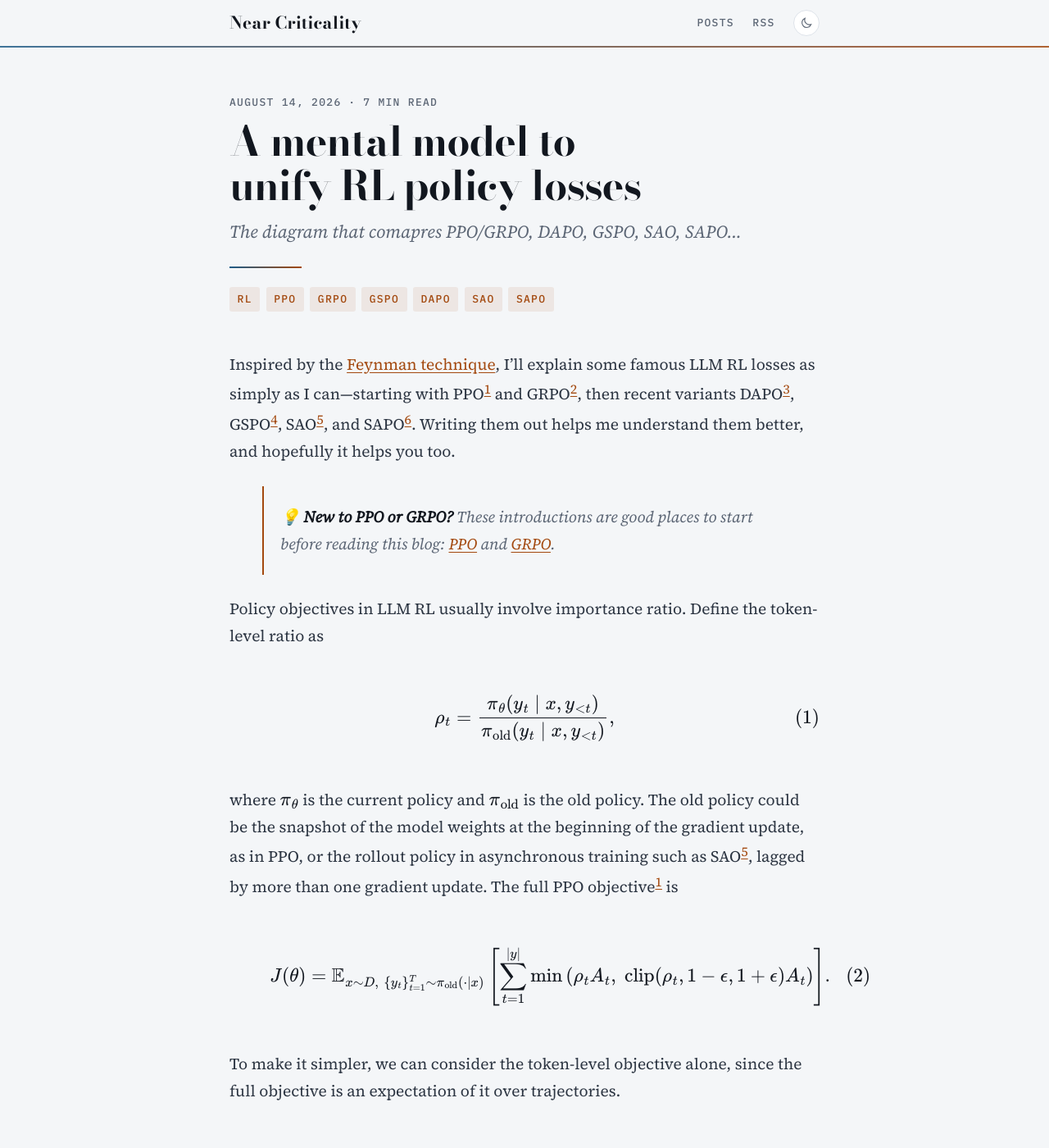
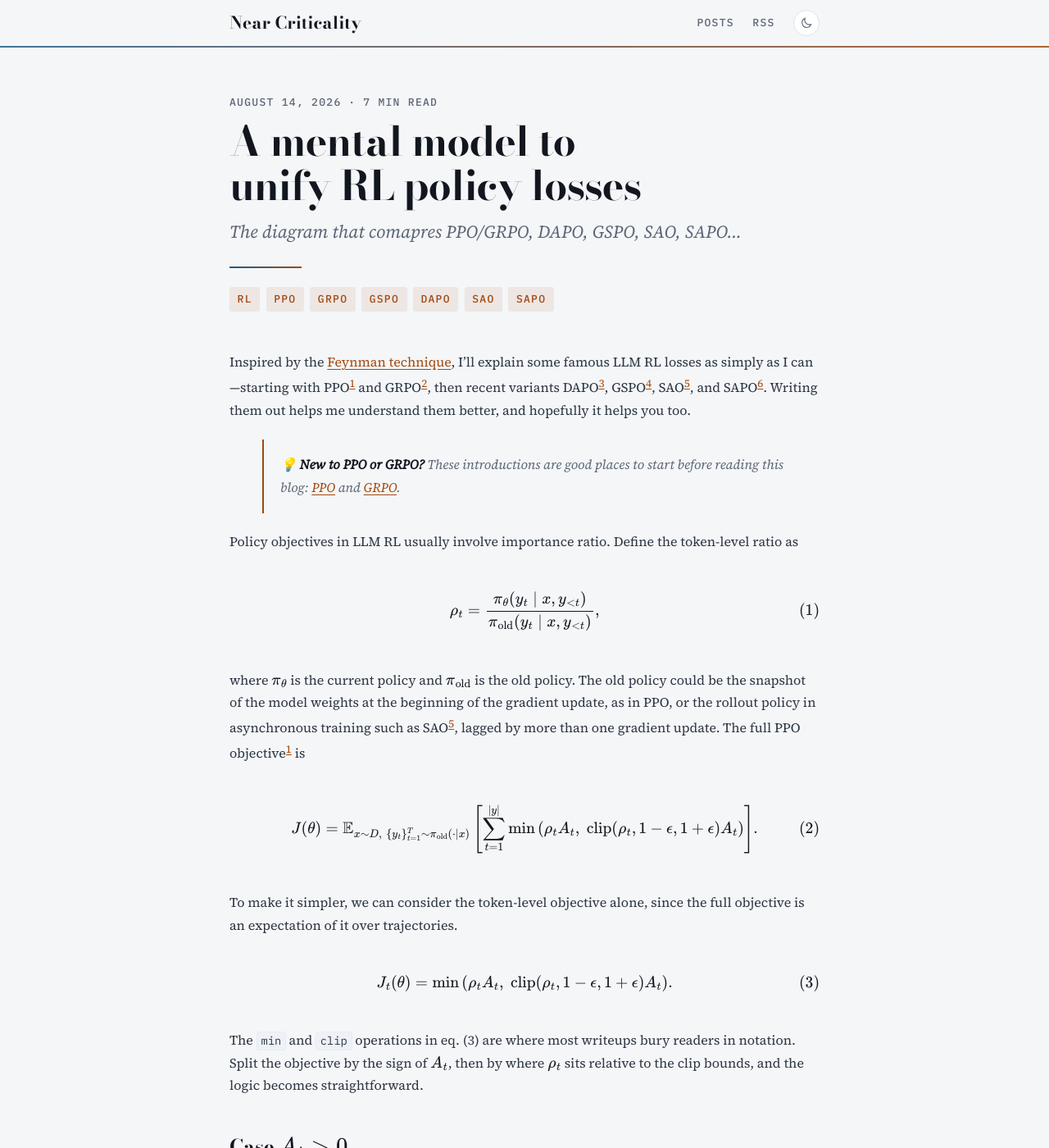
Before and after one commit to Wang-Zhongwei/blog, a Jekyll site: the page built from _posts/2026-08-14-mental-model-policy-optimizations.md, in a window 1280 px wide and 1400 px high. Shown: the whole window at 82% size. Built offline with Jekyll 4.4.1, drawn with Linux system fonts in a browser that asks for light colours.

Commit message:
Fix math and table overflow on narrow screens
Tagged equations never scrolled: MathJax puts an inline min-width on
\tag/\label containers to reserve room for the number, and min-width
outranks max-width, so the box stretched past the column instead of
clipping. Floor it back to 0.

Wide tables squeezed their prose columns to a sliver because the
unwrappable math cells claim their full min-content width, leaving
rows absurdly tall. Give text-only cells a floor and let the table
scroll instead; the :has() guard leaves math-only tables untouched.

Also drop the body font size to the 16px browser default.

Co-Authored-By: Claude Opus 5 (1M context) <noreply@anthropic.com>

```diff
--- a/assets/css/main.css
+++ b/assets/css/main.css
@@ -98,7 +98,7 @@ body {
   background: var(--bg);
   color: var(--ink-soft);
   font-family: var(--font-body);
-  font-size: 1.2rem;
+  font-size: 1rem;
   line-height: 1.72;
   font-optical-sizing: auto;
   -webkit-font-smoothing: antialiased;
@@ -510,6 +510,9 @@ code, kbd, samp, pre { font-family: var(--font-mono); font-size: 0.86em; }
   letter-spacing: normal;
   text-transform: none;
 }
+/* Unwrappable math cells take their full width and crush prose columns into
+   sliver-thin, very tall ones; floor the text cells and let the table scroll. */
+.post-content td:not(:has(mjx-container)) { min-width: 12rem; }
 .post-content tbody tr:hover { background: var(--accent-soft); }
 
 /* Math -------------------------------------------------------------------- */
@@ -521,6 +524,9 @@ mjx-container[display="true"] {
   overflow-y: hidden;
   padding-block: 0.35rem;
   max-width: 100%;
+  /* \tag'd equations carry an inline min-width for the number, which outranks
+     max-width and would stretch the box instead of letting it scroll. */
+  min-width: 0 !important;
 }
 mjx-container { color: var(--ink); }
 
```
